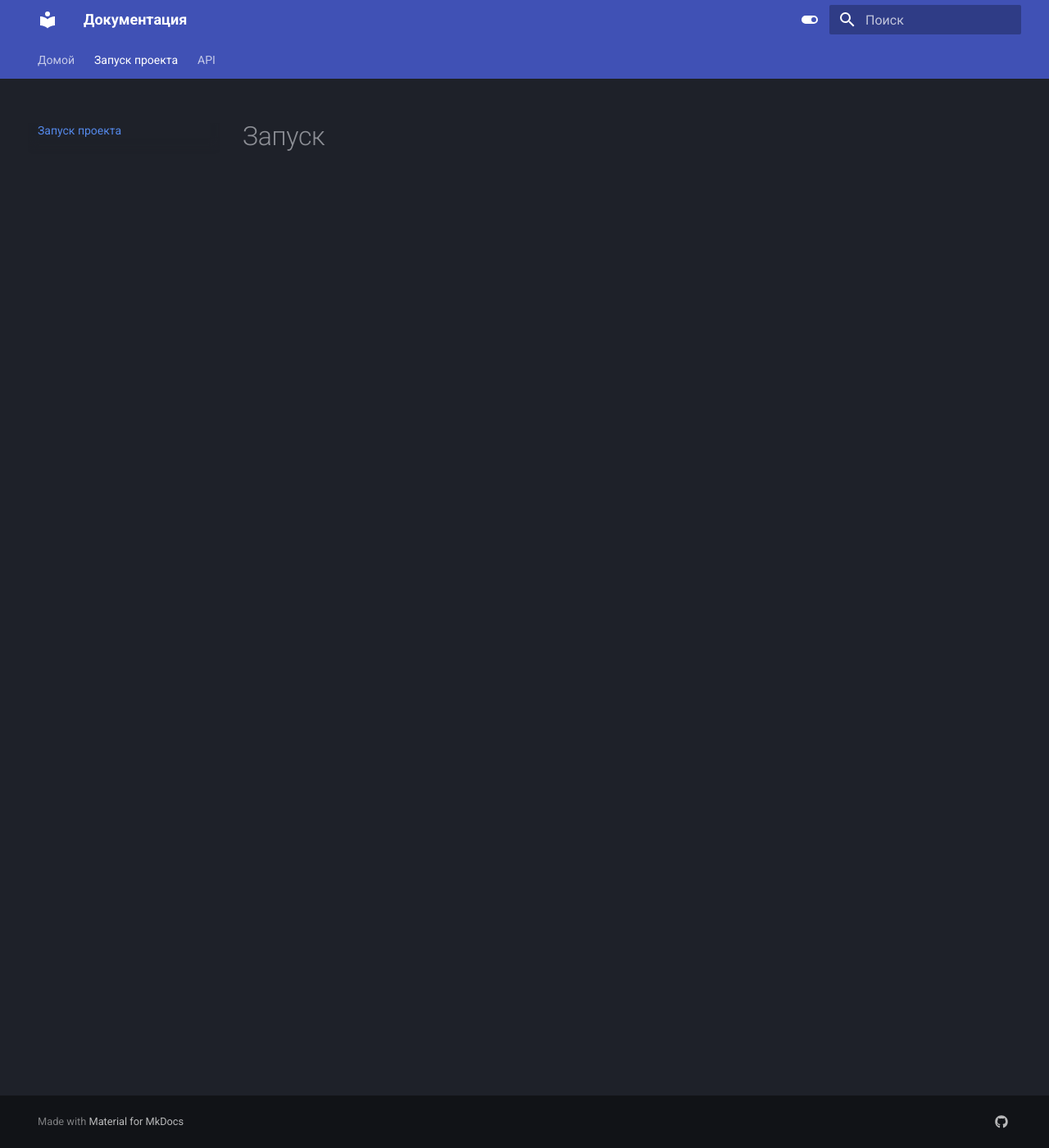
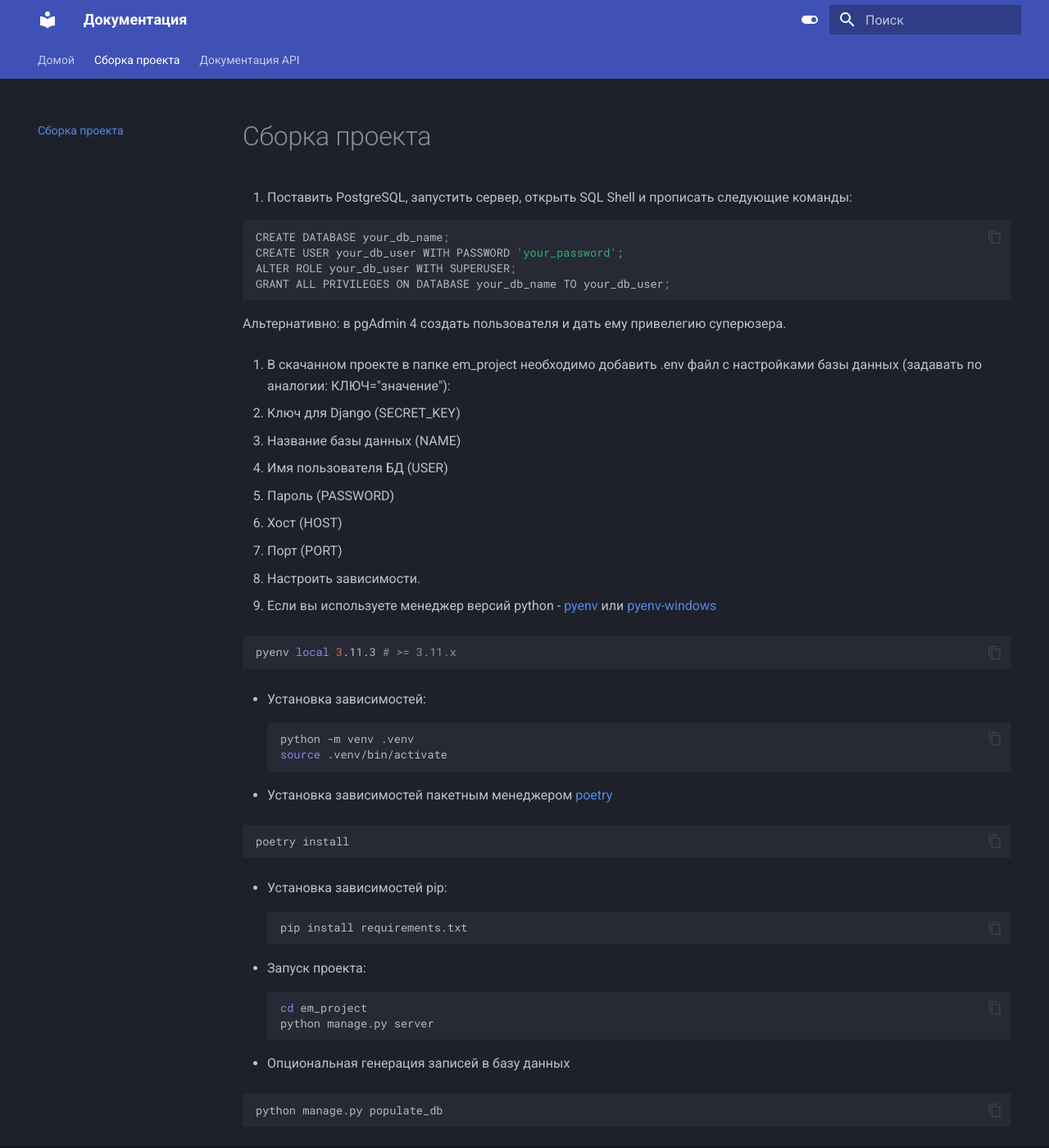
Before and after one commit to den13boec/emphasoft_project, an MkDocs documentation site: the page built from docs/run.md, in a window 1280 px wide and 1400 px high. Shown: the whole window at 82% size. Built offline with MkDocs 1.6.1 and Material for MkDocs 9.7.7, drawn with Linux system fonts in a browser that asks for light colours.

Commit message:
Updated run.md

````diff
--- a/docs/run.md
+++ b/docs/run.md
@@ -1 +1,61 @@
-# Запуск
+# Сборка проекта
+
+1. Поставить PostgreSQL, запустить сервер, открыть SQL Shell и прописать следующие команды:
+
+   ```shell
+   CREATE DATABASE your_db_name;
+   CREATE USER your_db_user WITH PASSWORD 'your_password';
+   ALTER ROLE your_db_user WITH SUPERUSER;
+   GRANT ALL PRIVILEGES ON DATABASE your_db_name TO your_db_user;
+   ```
+
+Альтернативно: в pgAdmin 4 создать пользователя и дать ему привелегию суперюзера.
+
+2. В скачанном проекте в папке em_project необходимо добавить .env файл с настройками базы данных (задавать по аналогии: КЛЮЧ="значение"):
+
+- Ключ для Django (SECRET_KEY)
+- Название базы данных (NAME)
+- Имя пользователя БД (USER)
+- Пароль (PASSWORD)
+- Хост (HOST)
+- Порт (PORT)
+
+3. Настроить зависимости.
+
+- Если вы используете менеджер версий python - [pyenv](https://github.com/pyenv/pyenv) или [pyenv-windows](https://github.com/pyenv-win/pyenv-win)
+
+  ```shell
+  pyenv local 3.11.3 # >= 3.11.x
+  ```
+
+  - Установка зависимостей:
+
+    ```shell
+    python -m venv .venv
+    source .venv/bin/activate
+    ```
+
+- Установка зависимостей пакетным менеджером [poetry](https://python-poetry.org/)
+
+  ```shell
+  poetry install
+  ```
+
+  - Установка зависимостей pip:
+
+    ```shell
+    pip install requirements.txt
+    ```
+
+  - Запуск проекта:
+
+    ```shell
+    cd em_project
+    python manage.py server
+    ```
+
+- Опциональная генерация записей в базу данных
+
+  ```shell
+  python manage.py populate_db
+  ```
--- a/mkdocs.yml
+++ b/mkdocs.yml
@@ -34,8 +34,8 @@ theme:
 
 nav:
   - 'Домой': index.md
-  - 'Запуск проекта': run.md
-  - 'API': api.md
+  - 'Сборка проекта': run.md
+  - 'Документация API': api.md
 
 markdown_extensions:
   - toc:
````
Also changed, not shown: docs/index.md (+1 -1 lines).
